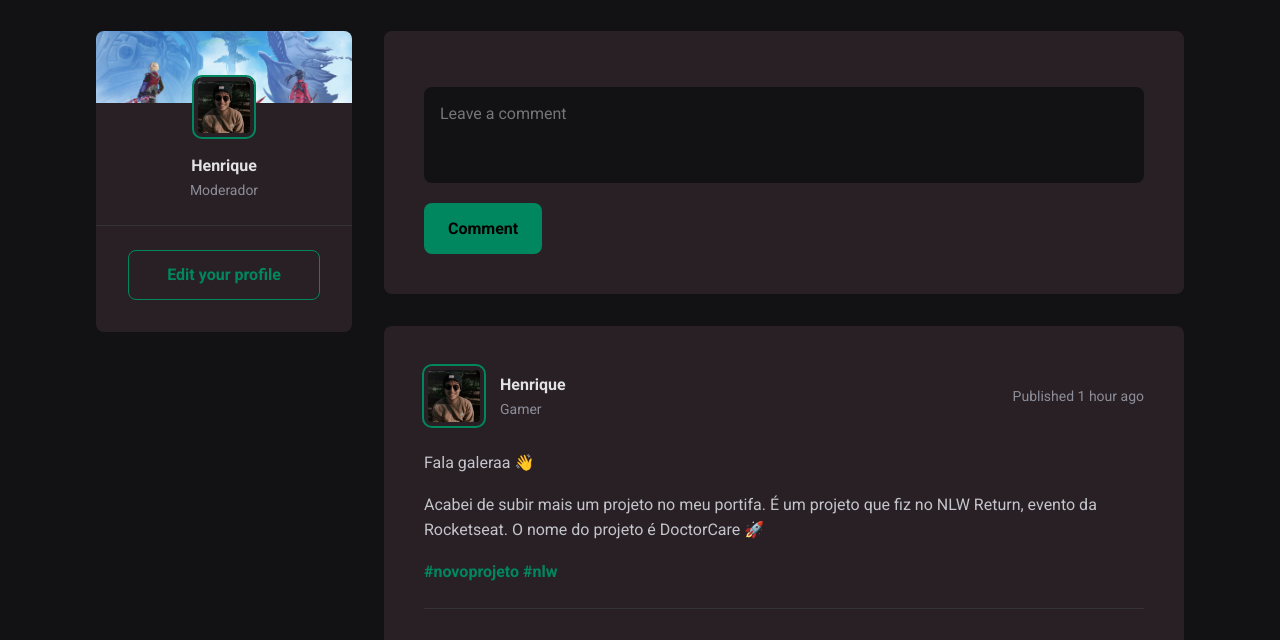
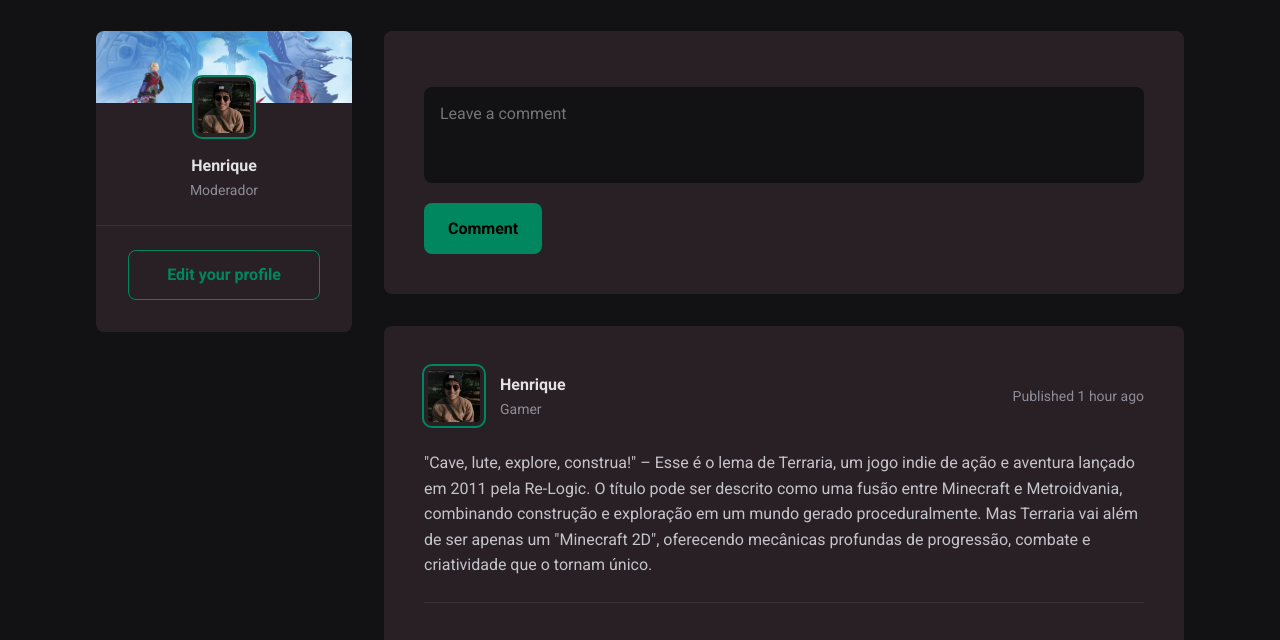
Before and after one commit to HenriqueFon/TI-WEB, a website with bundled scripts: page public/pages/index.html in a window 1280 px wide. Shown: the part 80-720 px from the top of the page. Built offline with nearby package versions, Linux system fonts and the light colour scheme; no server answers.

Commit message:
modifying text from comment

```diff
--- a/public/pages/index.html
+++ b/public/pages/index.html
@@ -51,12 +51,7 @@
 
 
                 <div class="content">
-                    <p>Fala galeraa 👋</p>
-                    <p>Acabei de subir mais um projeto no meu portifa. É um projeto que fiz no NLW Return, evento da Rocketseat. O nome do projeto é DoctorCare 🚀</p>
-                    <p>
-                        <a href="#">#novoprojeto</a>
-                        <a href="#">#nlw</a>
-                    </p>
+                    <p>"Cave, lute, explore, construa!" – Esse é o lema de Terraria, um jogo indie de ação e aventura lançado em 2011 pela Re-Logic. O título pode ser descrito como uma fusão entre Minecraft e Metroidvania, combinando construção e exploração em um mundo gerado proceduralmente. Mas Terraria vai além de ser apenas um "Minecraft 2D", oferecendo mecânicas profundas de progressão, combate e criatividade que o tornam único.</p>
                 </div>
 
                 <form class="commentForm">
```
